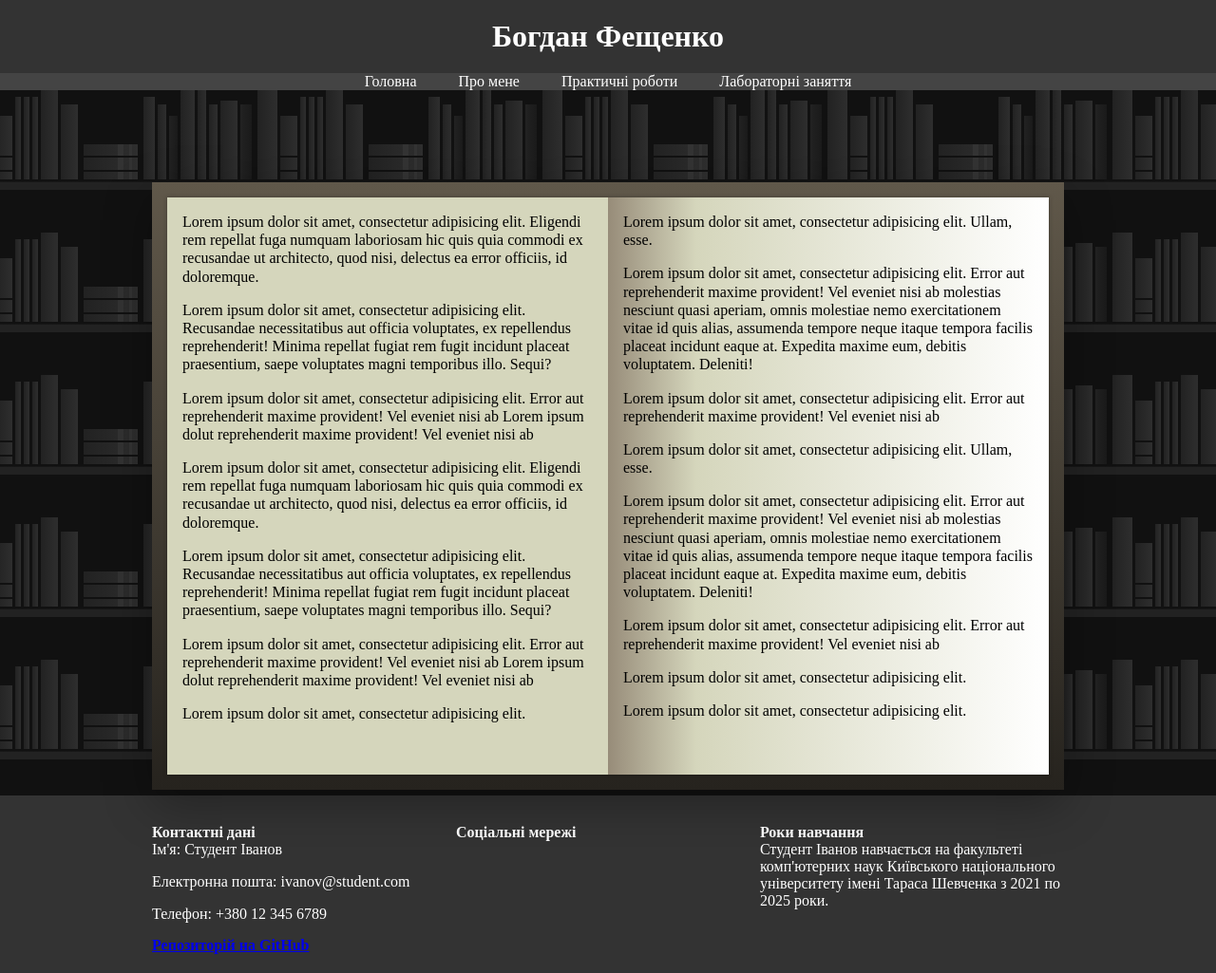
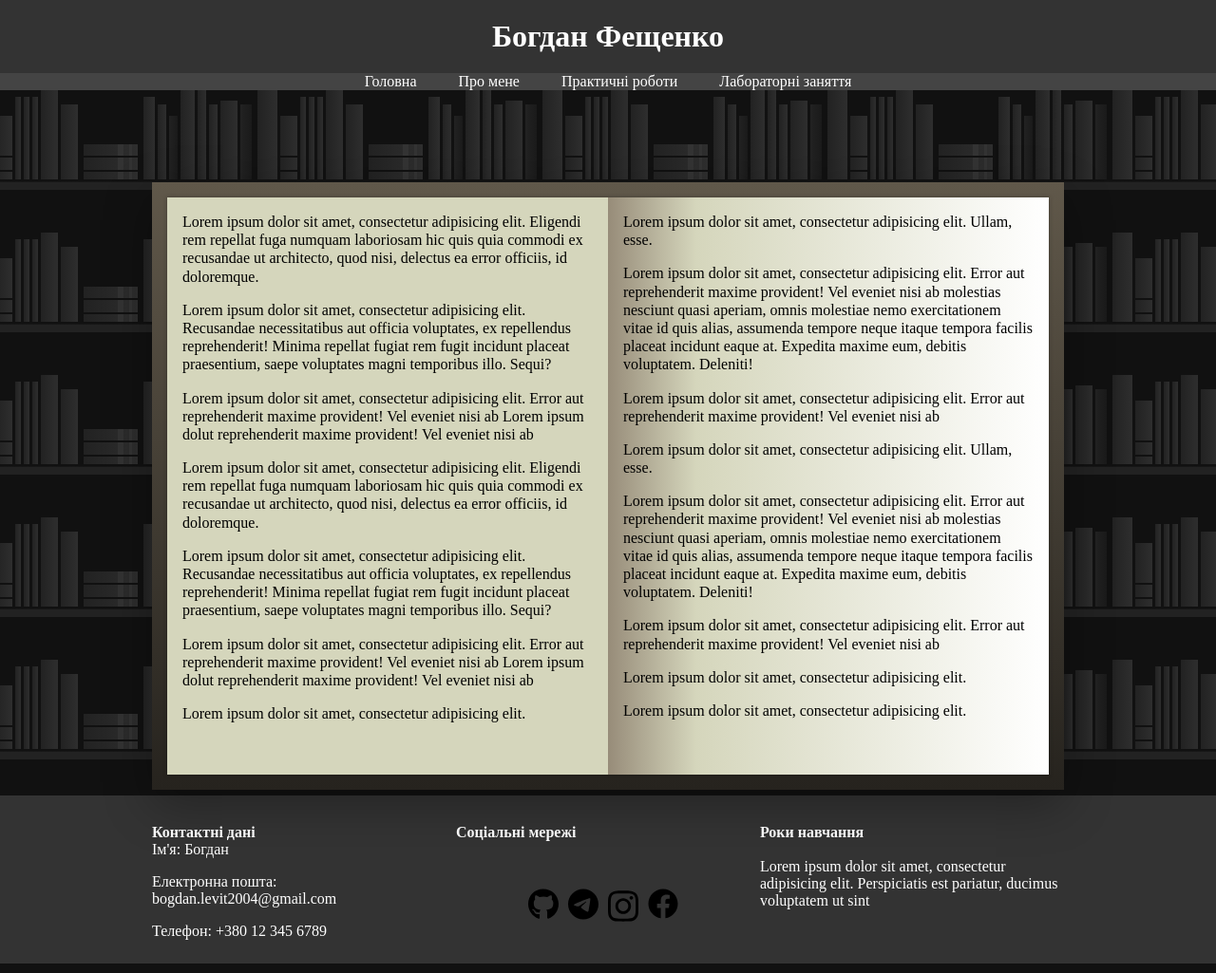
Before and after one commit to Feshchenko1/WEB, a plain HTML site: page src/html/index.html in a window 1280 px wide. Shown: the whole page at 95% size. Drawn offline with Linux system fonts and the light colour scheme; files whose address does not match are found by name.

Commit message:
Update coomit

```diff
--- a/src/css/components/footer.css
+++ b/src/css/components/footer.css
@@ -47,9 +47,7 @@ footer .social-icons li {
     margin-right: 10px;
 }
 
-footer .social-icons li:last-child {
-    margin-right: 0;
-}
+
 
 footer .social-icons a {
     display: block;
--- a/src/html/index.html
+++ b/src/html/index.html
@@ -168,29 +168,28 @@ Lorem ipsum dolut reprehenderit maxime provident! Vel eveniet nisi ab
           <div class="row">
             <div class="col-md-4">
               <h4>Контактні дані</h4>
-              <p>Ім'я: Студент Іванов</p>
-              <p>Електронна пошта: ivanov@student.com</p>
+              <p>Ім'я: Богдан</p>
+              <p>Електронна пошта: bogdan.levit2004@gmail.com</p>
               <p>Телефон: +380 12 345 6789</p>
             </div>
             <div class="col-md-4">
               <h4>Соціальні мережі</h4>
-              <ul class="social-icons">
-                <li><a href="^1^" target="_blank"><i class="fa fa-facebook"></i></a></li>
-                <li><a href="^2^" target="_blank"><i class="fa fa-twitter"></i></a></li>
-                <li><a href="^3^" target="_blank"><i class="fa fa-instagram"></i></a></li>
-                <li><a href="^4^" target="_blank"><i class="fa fa-linkedin"></i></a></li>
+              <ul class="social-icons"style="position: relative; bottom: -50px; left: -50;">
+                <li><a href="^1^" target="_blank"><img  src="C:\Users\Bogdan\Desktop\ITU\3 Semestr\Web-Tech_and_des\src\image\github.svg" alt="github icon" ></a></li>
+
+                <li><a href="^1^" target="_blank"><img  src="C:\Users\Bogdan\Desktop\ITU\3 Semestr\Web-Tech_and_des\src\image\telegram.svg" alt="telegram icon" ></a></li>
+
+                <li><a href="^1^" target="_blank"><img  src="C:\Users\Bogdan\Desktop\ITU\3 Semestr\Web-Tech_and_des\src\image\instagram.svg" alt="instagram icon" ></a></li>
+                <li><a href="^1^" target="_blank"><img  src="C:\Users\Bogdan\Desktop\ITU\3 Semestr\Web-Tech_and_des\src\image\facebook.svg" alt="facebook icon" ></a></li>
               </ul>
             </div>
             <div class="col-md-4">
               <h4>Роки навчання</h4>
-              <p>Студент Іванов навчається на факультеті комп'ютерних наук Київського національного університету імені Тараса Шевченка з 2021 по 2025 роки.</p>
+              <br>
+              <p>Lorem ipsum dolor sit amet, consectetur adipisicing elit. Perspiciatis est pariatur, ducimus voluptatem ut sint</p>
             </div>
           </div>
-          <div class="row">
-            <div class="col-md-12">
-              <h4><a href="https://github.com/Feshchenko1/Web-tech" target="_blank">Репозиторій на GitHub</a></h4>
 
-            </div>
           </div>
         </div>
       </footer>
```
Also changed, not shown: src/html/pages/about/index.html (+11 -12 lines), src/html/pages/labs/index.html (+12 -12 lines), src/html/pages/practs/index.html (+12 -12 lines), src/html/pages/practs/pract_1/index.html (+12 -12 lines), src/image/facebook.svg (added), src/image/github.svg (added), src/image/instagram.svg (added), src/image/telegram.svg (added).
